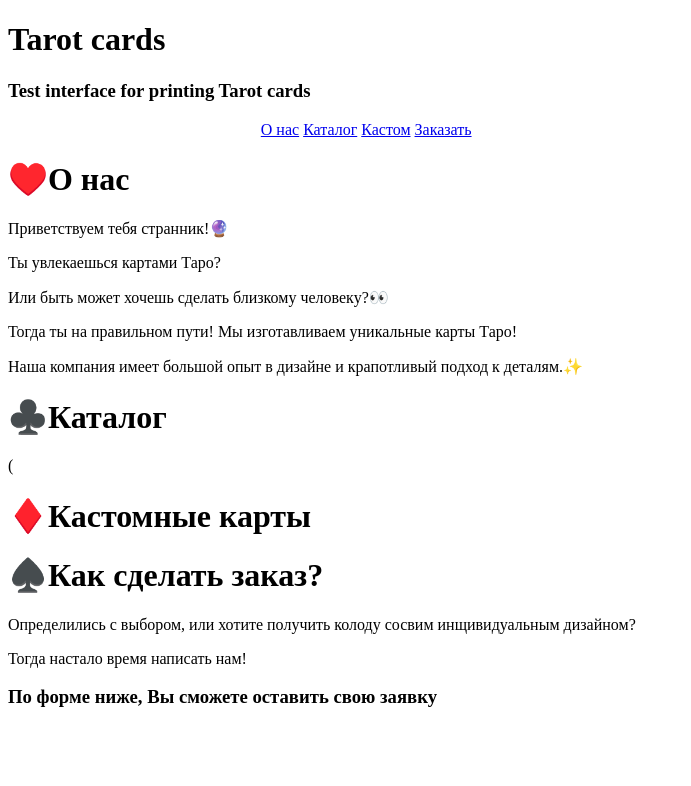
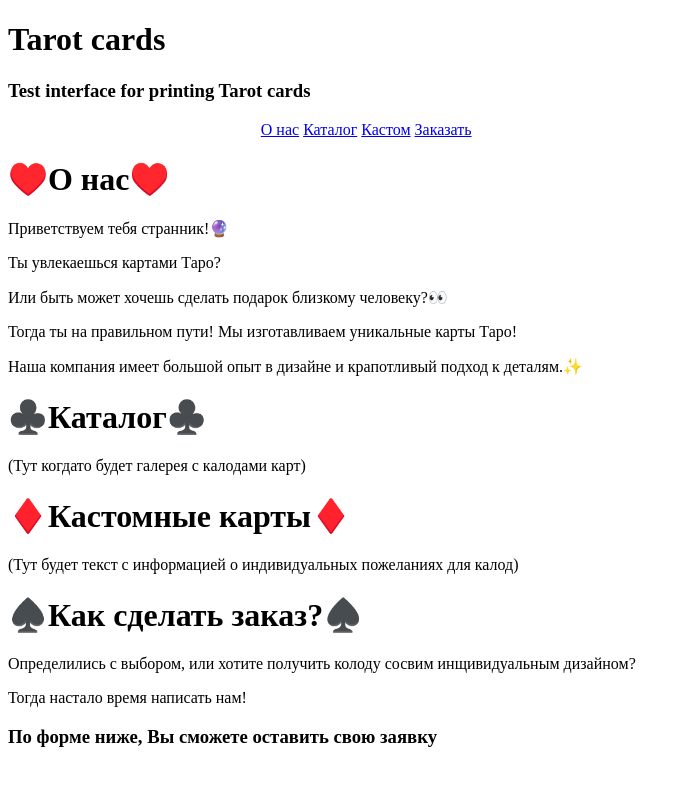
Before and after one commit to recxcam/recxcam.github.io, a plain HTML site: page index.html in a window 1280 px wide. Shown: the whole page, without its empty margins (0-691 px from the left). Drawn offline with Linux system fonts and the light colour scheme; a script that the page names is missing.

Commit message:
Update index.html

```diff
--- a/index.html
+++ b/index.html
@@ -20,22 +20,23 @@
 		<a href="#" class=order>Заказать</a>
 		</div>
 	<div class=about-b> <!--блок О нас-->
-		<h1>♥️О нас</h1>
+		<h1>♥️О нас♥️</h1>
 		<p>Приветствуем тебя странник!🔮</p>
 		<p>Ты увлекаешься картами Таро?</p>
-		<p>Или быть может хочешь сделать близкому человеку?👀</p>
+		<p>Или быть может хочешь сделать подарок близкому человеку?👀</p>
 		<p>Тогда ты на правильном пути! Мы изготавливаем уникальные карты Таро!</p>
 		<p>Наша компания имеет большой опыт в дизайне и крапотливый подход к деталям.✨</p>
 	</div>
-	<div class=about-b> <!--блок Каталог-->
-		<h1>♣️Каталог</h1>
-		(
+	<div class=catalog-b> <!--блок Каталог-->
+		<h1>♣️Каталог♣️</h1>
+		(Тут когдато будет галерея с калодами карт)
 	</div>
-	<div class=about-b> <!--блок Кастом-->
-		<h1>♦️Кастомные карты</h1>
+	<div class=castom-b> <!--блок Кастом-->
+		<h1>♦️Кастомные карты♦️</h1>
+		(Тут будет текст с информацией о индивидуальных пожеланиях для калод)
 	</div>
-	<div class=about-b> <!--блок Заказать-->
-		<h1>♠️Как сделать заказ?</h1>
+	<div class=order-b> <!--блок Заказать-->
+		<h1>♠️Как сделать заказ?♠️</h1>
 		<p>Определились с выбором, или хотите получить колоду сосвим инщивидуальным дизайном?</p>
 		<p>Тогда настало время написать нам!</p>
 		<h3>По форме ниже, Вы сможете оставить свою заявку</h3>
```
